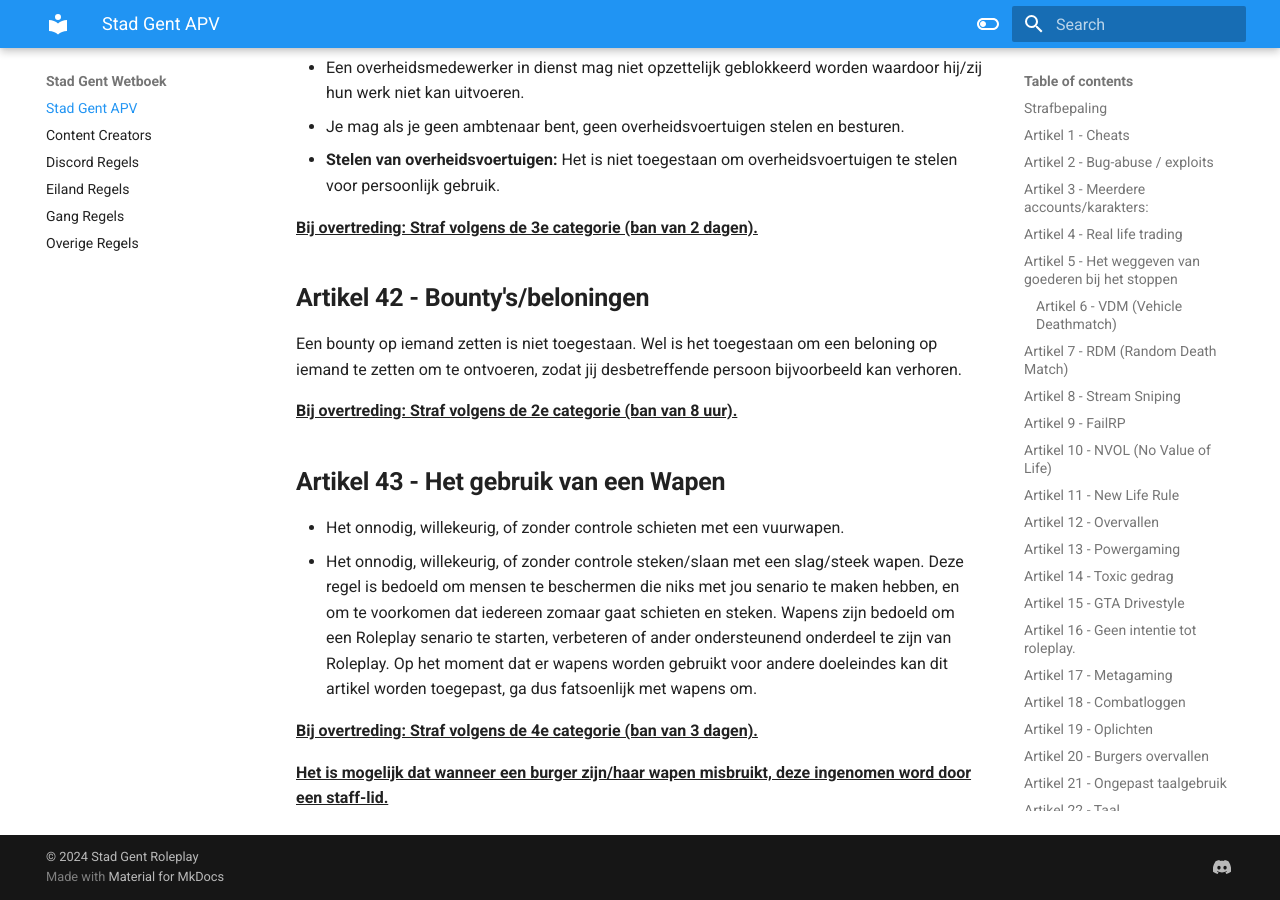
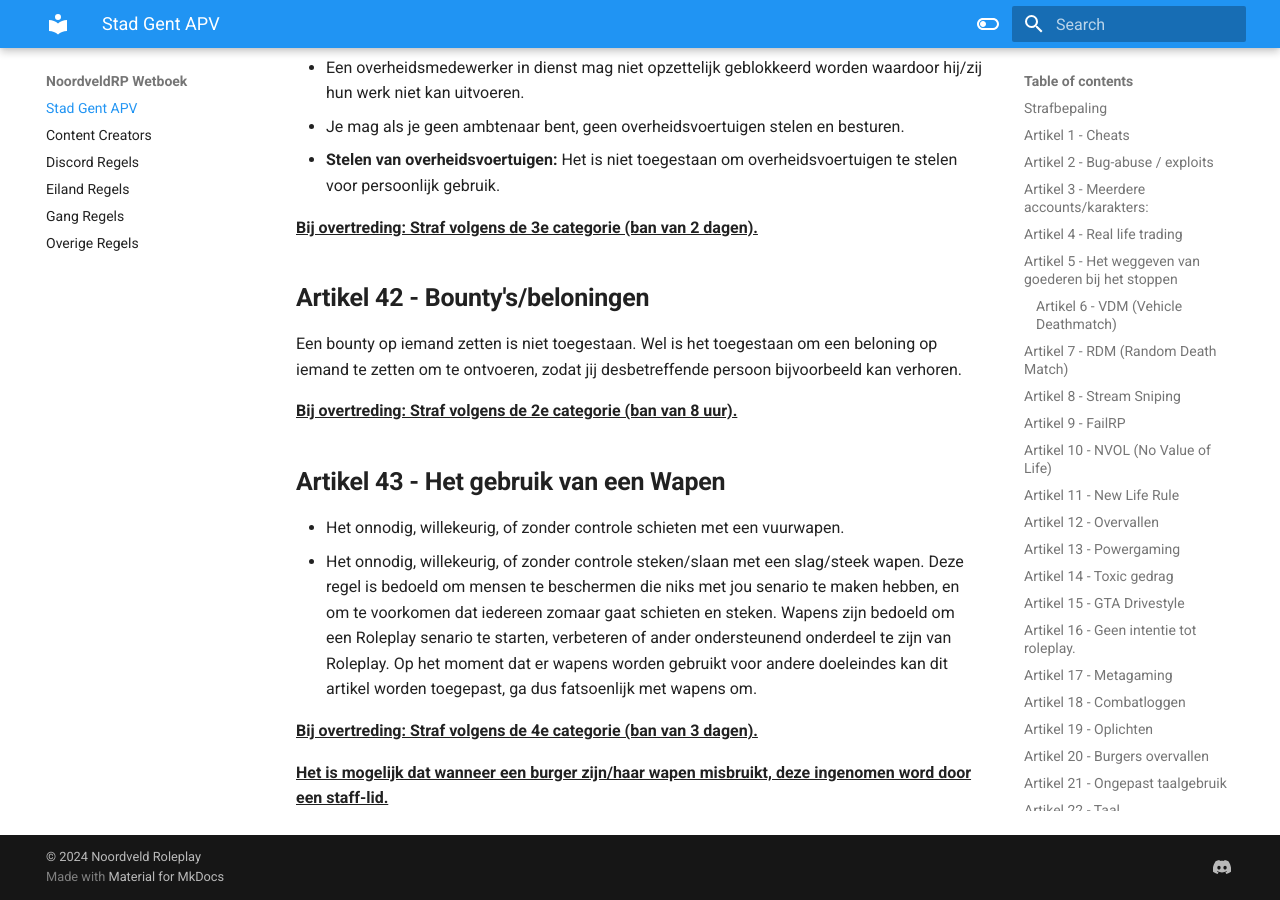
Before and after one commit to FlaKKee/OlympicRP-APV, an MkDocs documentation site: the page built from docs/index.md, in a window 1280 px wide and 900 px high, scrolled down 19110 px. Built offline with MkDocs 1.6.1 and Material for MkDocs 9.7.7, drawn with Linux system fonts in a browser that asks for light colours.

Commit message:
Update mkdocs.yml

```diff
--- a/mkdocs.yml
+++ b/mkdocs.yml
@@ -1,4 +1,4 @@
-site_name: Stad Gent Wetboek
+site_name: NoordveldRP Wetboek
 theme:
   name: material
   features:
@@ -42,4 +42,4 @@ extra:
       link: https://discord.gg/5CnzPFU42z
 
 copyright: |
-  &copy; 2024 <a href="https://github.com/james-willett"  target="_blank" rel="noopener">Stad Gent Roleplay</a>
+  &copy; 2024 <a href="https://github.com/james-willett"  target="_blank" rel="noopener">Noordveld Roleplay</a>
```
